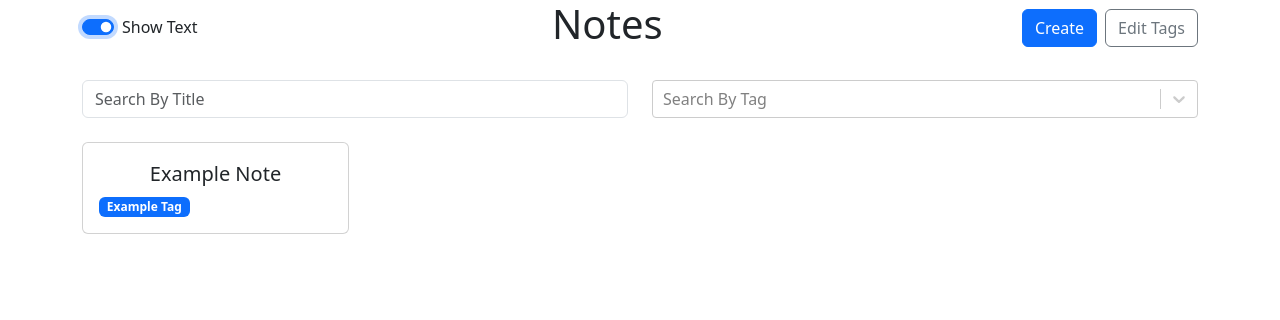
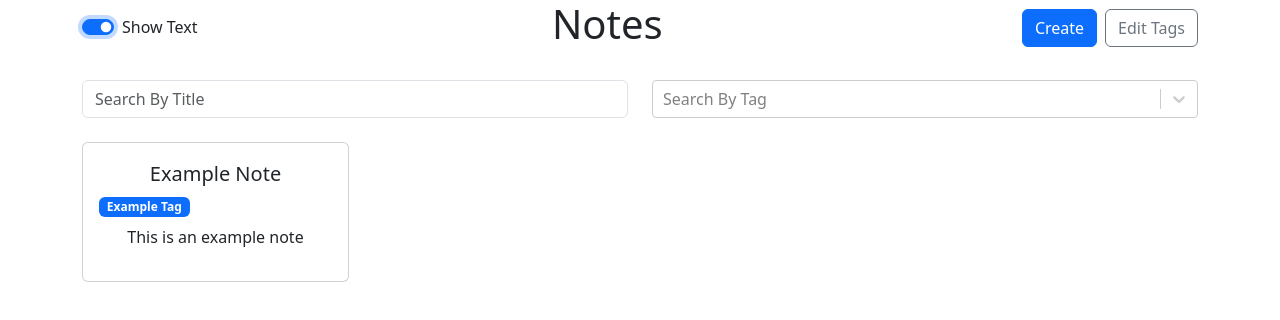
Before and after one commit to Ian-Stidsen/notes-redux, a React (Vite) app: page / in a window 1280 px wide. Both pictures are taken after a click on the checkbox 98 px from the left and 27 px from the top of the page. Shown: the top 320 px of the page. Built offline with nearby package versions, Linux system fonts and the light colour scheme.

Commit message:
added an option to show text

```diff
--- a/src/components/Note.tsx
+++ b/src/components/Note.tsx
@@ -13,11 +13,7 @@ type NoteProps = {
 export function Note({ onDelete, tags }:NoteProps ) {
   const navigate = useNavigate();
   const note = useNote();
- /*  const [selectedTags, setSelectedTags] = useState([]);
-  const selectedTags = tags?.filter(tag => note.id.includes(tag.id)); */
-  /* const [selectedTags, setSelectedTags] = useState<Tag[]>(() => {
-    return tags?.filter(tag => note.id.includes(tag.id)) || [];
-  }); */
+
   const selectedTags = useMemo(() => {
     return tags?.filter(tag => note.tagIDs?.includes(tag.id)) || [];
   }, [tags, note.tagIDs])
--- a/src/components/NoteList.tsx
+++ b/src/components/NoteList.tsx
@@ -1,7 +1,7 @@
 import { Badge, Button, Card, Col, Form, Modal, Row, Stack } from "react-bootstrap";
 import { Link } from "react-router-dom";
 import { Tag, Note } from "../App";
-import { useMemo, useState } from "react";
+import { useEffect, useMemo, useState } from "react";
 import ReactSelect from "react-select";
 import styles from "./styles/NoteList.module.css";
 import { v4 as uuidv4 } from "uuid";
@@ -35,7 +35,14 @@ export function NoteList({ notes, tags, onAddTag, onDeleteTag, onUpdateTag }: No
   const [titleSearch, setTitleSearch] = useState<string>("");
   const [tagSearch, setTagSearch] = useState<Tag[]>([]);
   const [editTagsMode, setEditTagsMode] = useState<boolean>(false);
-  const [showTextMode, setShowTextMode] = useState<boolean>(false);
+
+  const [showTextMode, setShowTextMode] = useState<boolean>(
+    localStorage.getItem("showTextMode") === "false"
+  );
+
+  useEffect(() => {
+    localStorage.setItem("showTextMode", showTextMode? "false" : "true");
+  }, [showTextMode]);
 
   const filteredNotes = useMemo(() => {
     return notes.filter(note => {
@@ -146,6 +153,9 @@ function NoteCard({ id, title, tags, text, showText}: NoteCardProps) {
               ))}
             </Stack>
           )}
+          {showText && (
+            <p>{text}</p>
+          )}
         </Stack>
       </Card.Body>
     </Card>
```
